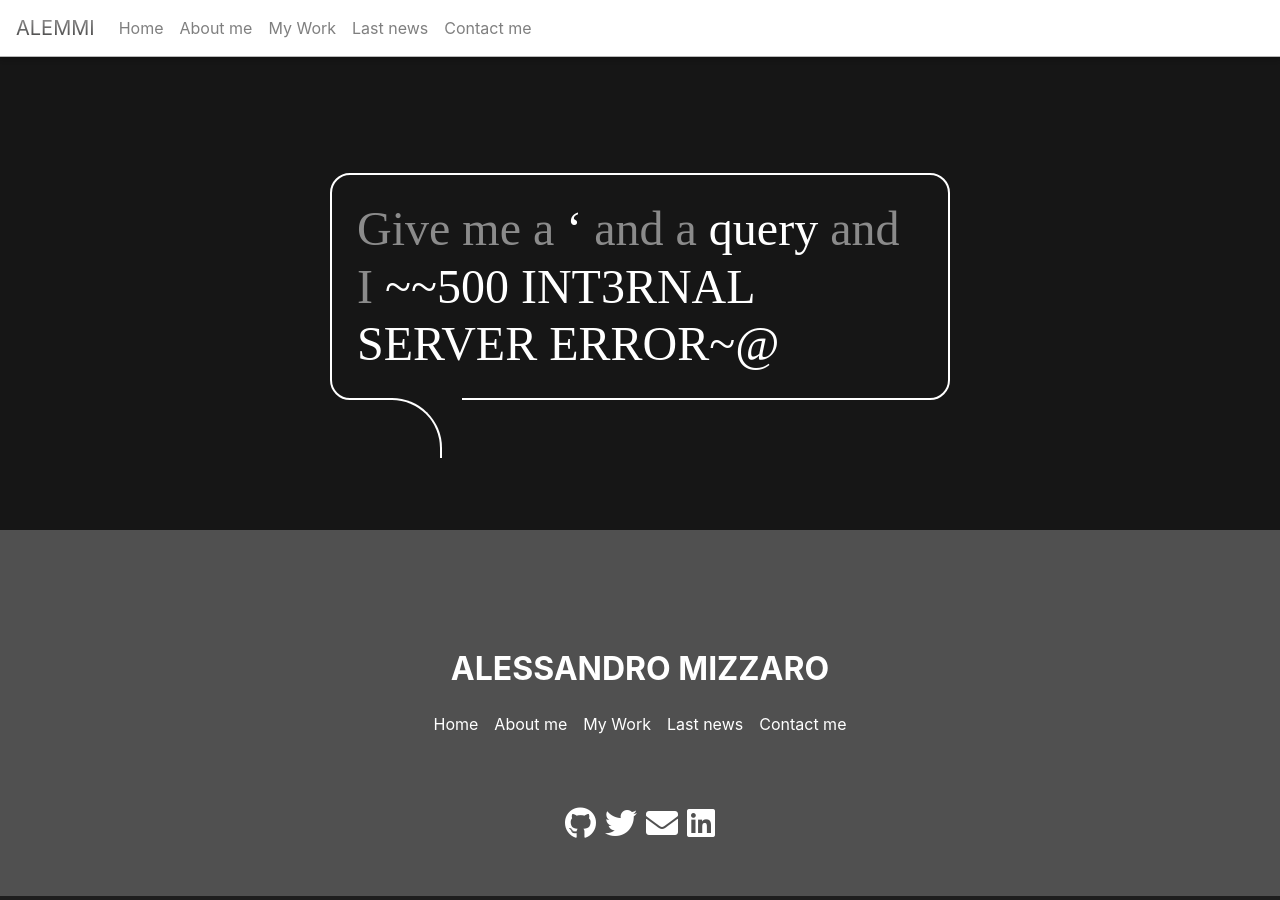
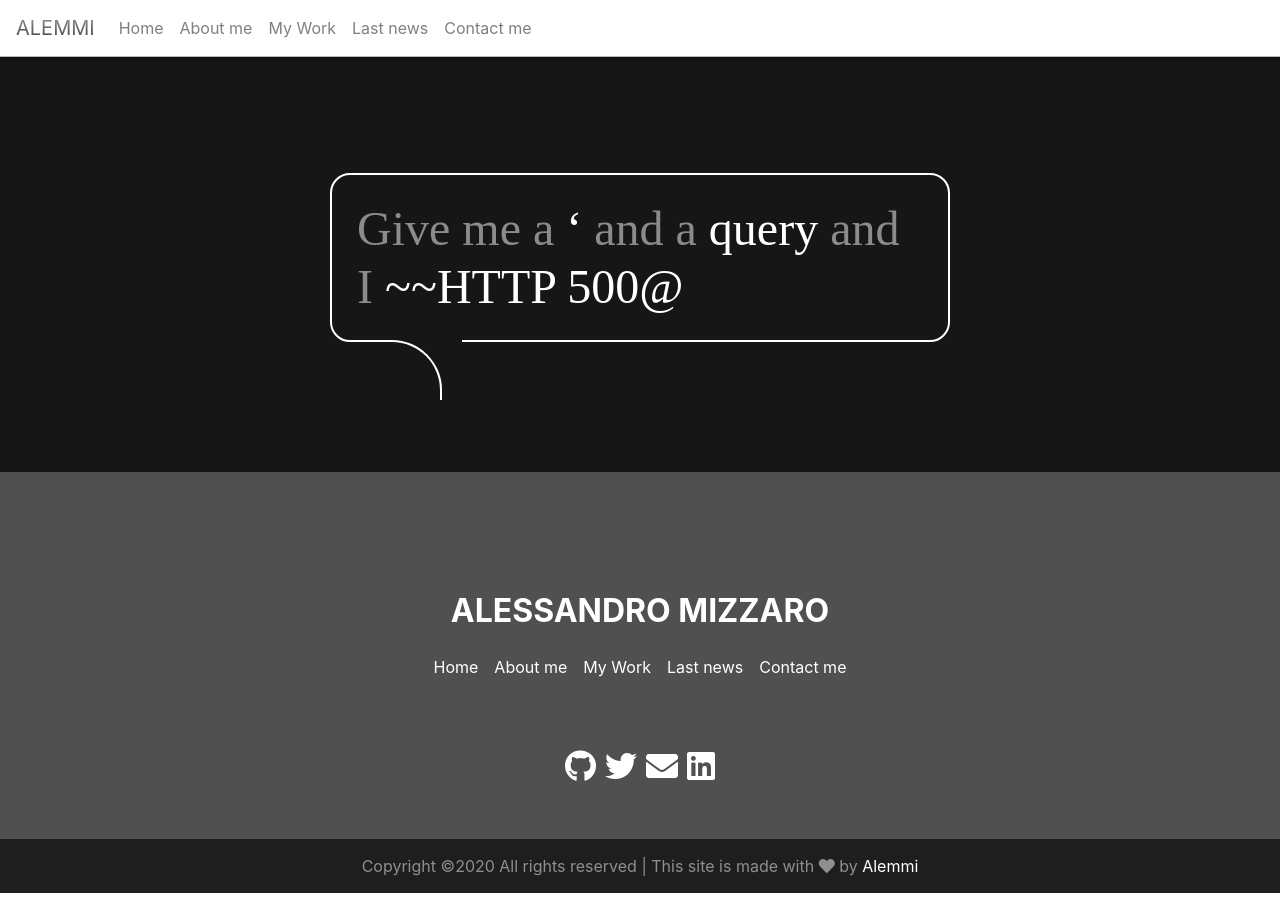
Before and after one commit to Alemmi/alessandromizzaro.me, a Jekyll site: the page built from index.html, in a window 1280 px wide and 900 px high, scrolled down 2768 px. Built offline with Jekyll 4.4.1, drawn with Linux system fonts in a browser that asks for light colours.

Commit message:
Fix quote

```diff
--- a/index.html
+++ b/index.html
@@ -113,7 +113,7 @@ permalink: /
     <div class="blockquote-wrapper">
   <div class="blockquote">
     <h1>
-        Give me a <span style="color:#ffffff">&lsquo;</span> and a <span style="color:#ffffff">query</span> and I <span style="color:#ffffff">~~500 INT3RNAL SERVER ERROR~@</span>
+        Give me a <span style="color:#ffffff">&lsquo;</span> and a <span style="color:#ffffff">query</span> and I <span style="color:#ffffff">~~HTTP 500@</span>
      </h1>
 
   </div>
```
